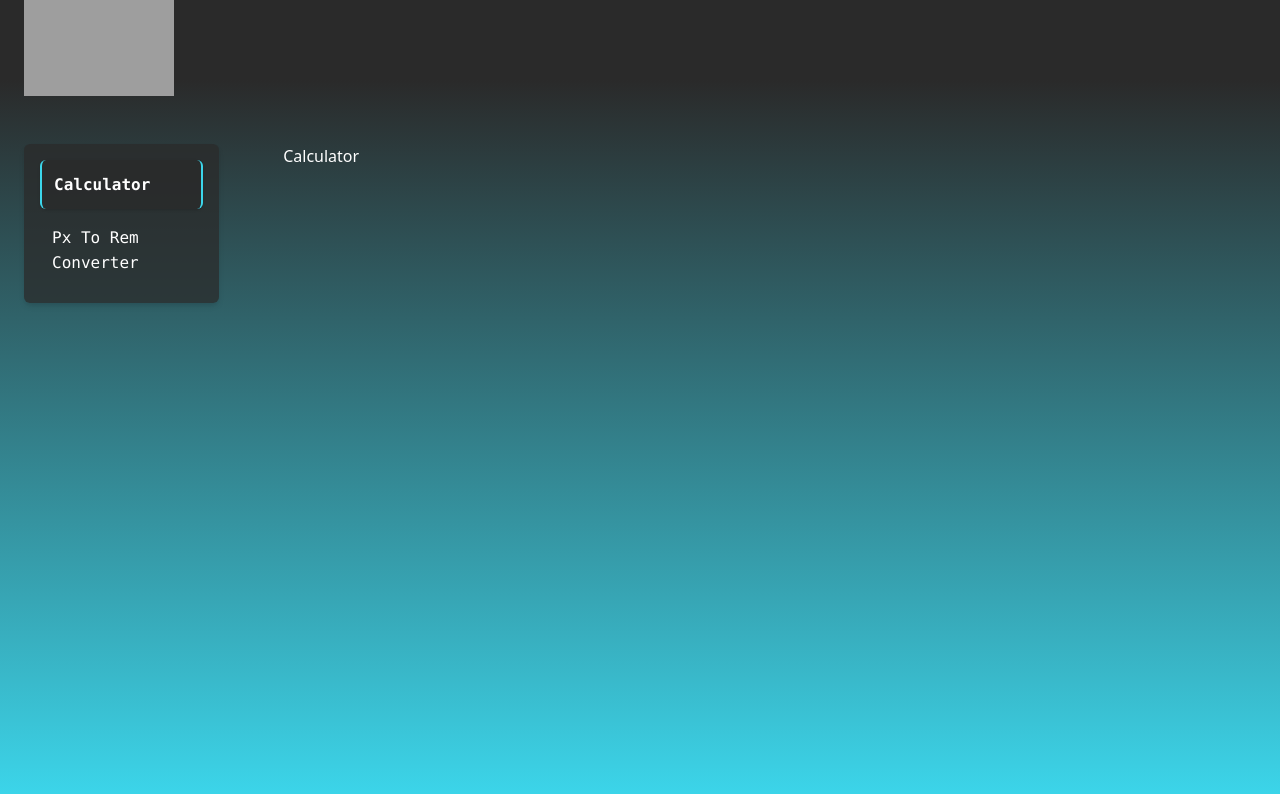
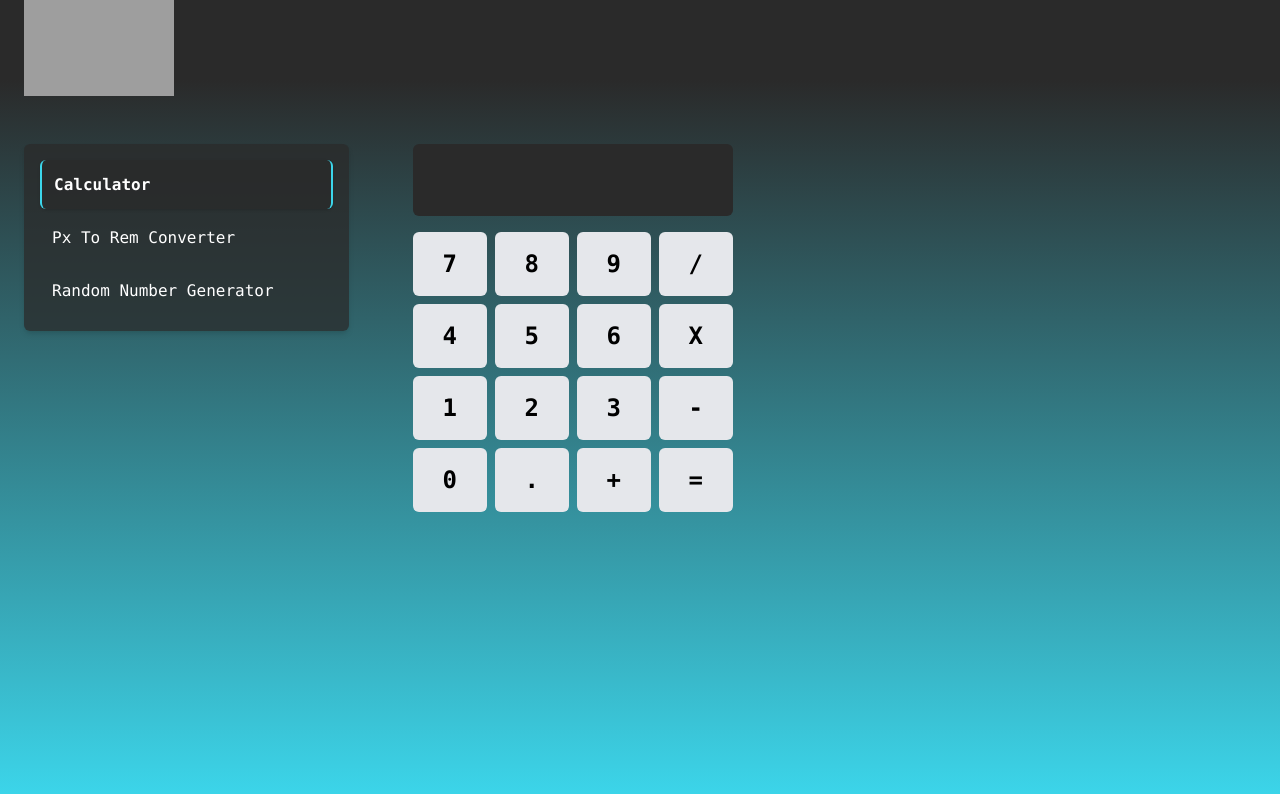
Before and after one commit to Manav-Kaushal/toolboxy, a Next.js app: page / in a window 1280 px wide. Both pictures are taken after a click on the item "Calculator". Shown: the top 794 px of the page. Built offline with nearby package versions, Linux system fonts and the light colour scheme; grey boxes are pictures that could not be loaded.

Commit message:
calculator wip

```diff
--- a/pages/index.tsx
+++ b/pages/index.tsx
@@ -1,6 +1,7 @@
 import Sidebar from "@components/Sidebar";
 import Calculator from "@components/tools/Calculator";
 import PxToRemConverter from "@components/tools/PxToRemConverter";
+import RandomNumberGenerator from "@components/tools/RandomNumberGenerator";
 import { SidebarOptionMapping } from "@utils/enums";
 import { useStore } from "@utils/store";
 import Head from "next/head";
@@ -18,9 +19,17 @@ const Page = (props: Props) => {
           return <Calculator />;
         case SidebarOptionMapping.PxToRemConverter:
           return <PxToRemConverter />;
+        case SidebarOptionMapping.RandomNumberGenerator:
+          return <RandomNumberGenerator />;
         default:
           return (
-            <code>Hi User, Please select a tool from left to get started!</code>
+            <div className="text-2xl">
+              <code>
+                Hi User, Please select a tool from the left sidebar to get
+                started!
+              </code>
+              <code className="block">Happy Tooling!</code>
+            </div>
           );
       }
     }
@@ -33,7 +42,7 @@ const Page = (props: Props) => {
       </Head>
       <div className="grid grid-cols-10 gap-16">
         <Sidebar />
-        <section className="col-span-8">{renderView()}</section>
+        <section className="col-span-7">{renderView()}</section>
       </div>
     </>
   );
--- a/src/components/Sidebar.tsx
+++ b/src/components/Sidebar.tsx
@@ -9,7 +9,7 @@ const Sidebar = (props: Props) => {
   const { view, setView } = useStore();
 
   return (
-    <aside className="col-span-2 bg-app/75 p-4 rounded-md custom__sidebar shadow-md">
+    <aside className="col-span-3 p-4 rounded-md shadow-md bg-app/75 h-fit max-h-fit custom__sidebar">
       <ul className="space-y-1">
         {sidebarOptions.map((option, index) => (
           <li
--- a/src/components/tools/Calculator.tsx
+++ b/src/components/tools/Calculator.tsx
@@ -1,9 +1,48 @@
-import React from "react";
+import { CalculatorKeys } from "@utils/enums";
+import { CalculatorKeysData } from "@utils/mocks";
+import React, { useEffect, useState } from "react";
 
 type Props = {};
 
 const Calculator = (props: Props) => {
-  return <div>Calculator</div>;
+  const [number, setNumber] = useState<string>("");
+
+  const functions = [
+    CalculatorKeys.Divide,
+    CalculatorKeys.Multiply,
+    CalculatorKeys.Subtract,
+    CalculatorKeys.Add,
+    CalculatorKeys.Equals,
+  ];
+
+  function handleButtonPress(button: string) {
+    if (functions.includes(button as CalculatorKeys)) {
+      return;
+    }
+
+    return setNumber((state) => state + button);
+  }
+
+  return (
+    <div className="max-w-xs space-y-4">
+      <input
+        type="text"
+        value={number}
+        className="w-full px-3 py-6 rounded-md bg-app cursor-text calculator__screen"
+      />
+      <ul className="grid grid-cols-4 grid-rows-4 gap-2 select-none calculator__buttons">
+        {CalculatorKeysData.map((button, index) => (
+          <li
+            key={index}
+            onClick={() => handleButtonPress(button)}
+            className="flex items-center justify-center w-full h-16 text-black bg-gray-200 rounded-md cursor-pointer active:bg-gray-300"
+          >
+            <code className="text-2xl font-semibold">{button}</code>
+          </li>
+        ))}
+      </ul>
+    </div>
+  );
 };
 
 export default Calculator;
--- /dev/null
+++ b/src/components/tools/RandomNumberGenerator.tsx
@@ -0,0 +1,9 @@
+import React from "react";
+
+type Props = {};
+
+const RandomNumberGenerator = (props: Props) => {
+  return <div>RandomNumberGenerator</div>;
+};
+
+export default RandomNumberGenerator;
--- a/src/utils/enums.ts
+++ b/src/utils/enums.ts
@@ -1,4 +1,24 @@
 export enum SidebarOptionMapping {
   Calculator = "calc",
   PxToRemConverter = "pxtorem",
+  RandomNumberGenerator = 'rand',
 }
+
+export enum CalculatorKeys {
+  Zero = "0",
+  One = "1",
+  Two = "2",
+  Three = "3",
+  Four = "4",
+  Five = "5",
+  Six = "6",
+  Seven = "7",
+  Eight = "8",
+  Nine = "9",
+  Decimal = ".",
+  Divide = "/",
+  Multiply = "X",
+  Subtract = "-",
+  Add = "+",
+  Equals = "=",
+}
--- a/src/utils/mocks.ts
+++ b/src/utils/mocks.ts
@@ -1,4 +1,4 @@
-import { SidebarOptionMapping } from "./enums";
+import { CalculatorKeys, SidebarOptionMapping } from "./enums";
 
 export const sidebarOptions = [
   { title: "calculator", identifier: SidebarOptionMapping.Calculator },
@@ -6,4 +6,27 @@ export const sidebarOptions = [
     title: "px to rem converter",
     identifier: SidebarOptionMapping.PxToRemConverter,
   },
+  {
+    title: "random number generator",
+    identifier: SidebarOptionMapping.RandomNumberGenerator,
+  },
 ];
+
+export const CalculatorKeysData = [
+  CalculatorKeys.Seven,
+  CalculatorKeys.Eight,
+  CalculatorKeys.Nine,
+  CalculatorKeys.Divide,
+  CalculatorKeys.Four,
+  CalculatorKeys.Five,
+  CalculatorKeys.Six,
+  CalculatorKeys.Multiply,
+  CalculatorKeys.One,
+  CalculatorKeys.Two,
+  CalculatorKeys.Three,
+  CalculatorKeys.Subtract,
+  CalculatorKeys.Zero,
+  CalculatorKeys.Decimal,
+  CalculatorKeys.Add,
+  CalculatorKeys.Equals,
+];
--- a/styles/globals.css
+++ b/styles/globals.css
@@ -9,5 +9,5 @@
 
 /* Custom Classes */
 .custom__container {
-  @apply container px-4 max-w-screen-2xl mx-auto sm:px-6;
+  @apply container px-4 mx-auto max-w-screen-2xl sm:px-6;
 }
```
